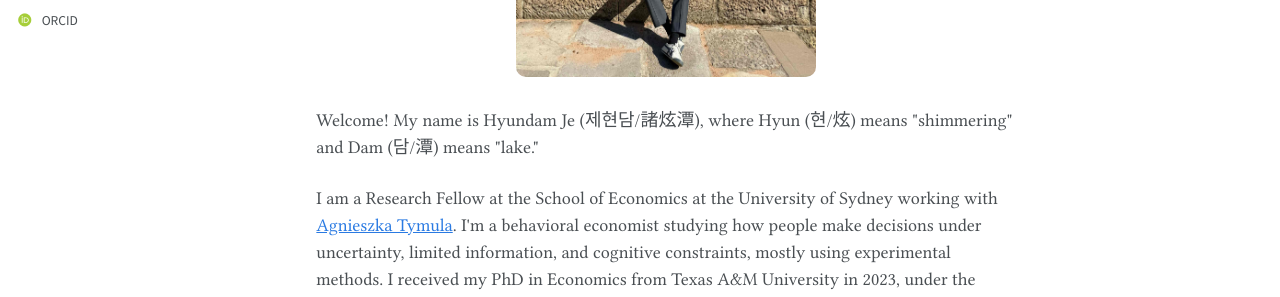
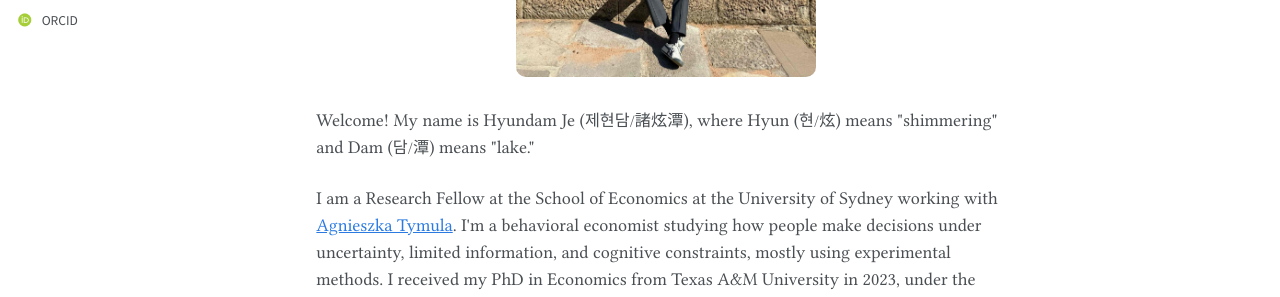
Before and after one commit to hyundamje/hyundamje.github.io, a Jekyll site: the page built from _pages/about.md, in a window 1280 px wide and 1392 px high. Shown: the part 506-803 px from the top of the window. Built offline with Jekyll 4.4.1, drawn with Linux system fonts in a browser that asks for light colours; some web fonts are replaced.

Commit message:
Update about.md

```diff
--- a/_pages/about.md
+++ b/_pages/about.md
@@ -18,8 +18,7 @@
 <div style="max-width: 700px; margin: 30px auto;">
 
 
-<p> Welcome! My name is Hyundam Je (제현담/諸炫潭), where Hyun (현/炫) means "shimmering" and Dam (담/潭) means "lake."
-</p>
+<p>Welcome! My name is Hyundam Je (<span style="font-size:90%">제현담/諸炫潭</span>), where Hyun (<span style="font-size:90%">현/炫</span>) means "shimmering" and Dam (<span style="font-size:90%">담/潭</span>) means "lake."</p>
 
   <p>I am a Research Fellow at the School of Economics at the University of Sydney working with <a href="https://www.tymula.com/agnieszka/" target="_blank">Agnieszka Tymula</a>. I'm a behavioral economist studying how people make decisions under uncertainty, limited information, and cognitive constraints, mostly using experimental methods. I received my PhD in Economics from Texas A&M University in 2023, under the supervision of <a href="http://people.tamu.edu/~alexbrown/" target="_blank">Alex Brown</a>.</p>
 
```
